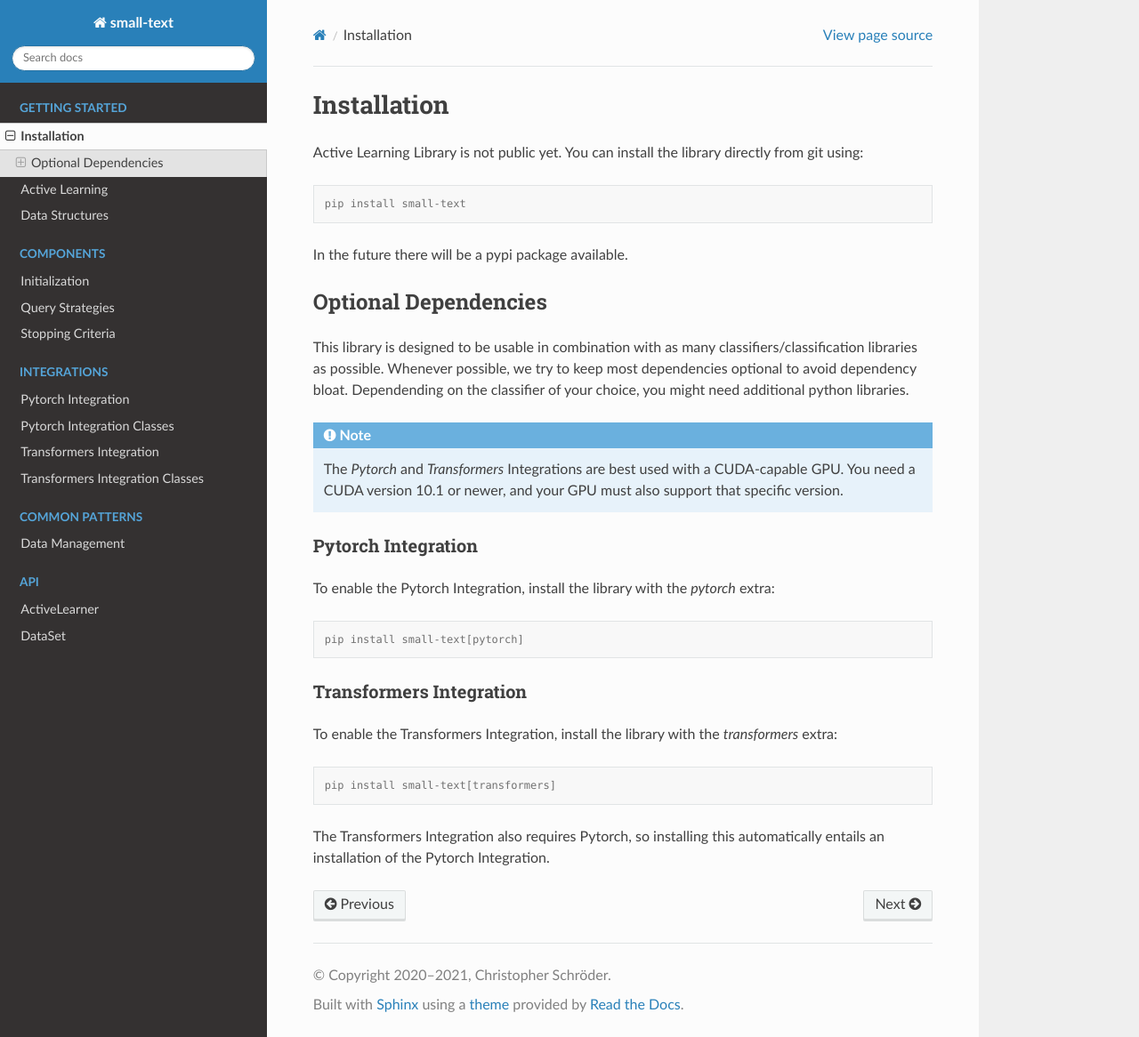
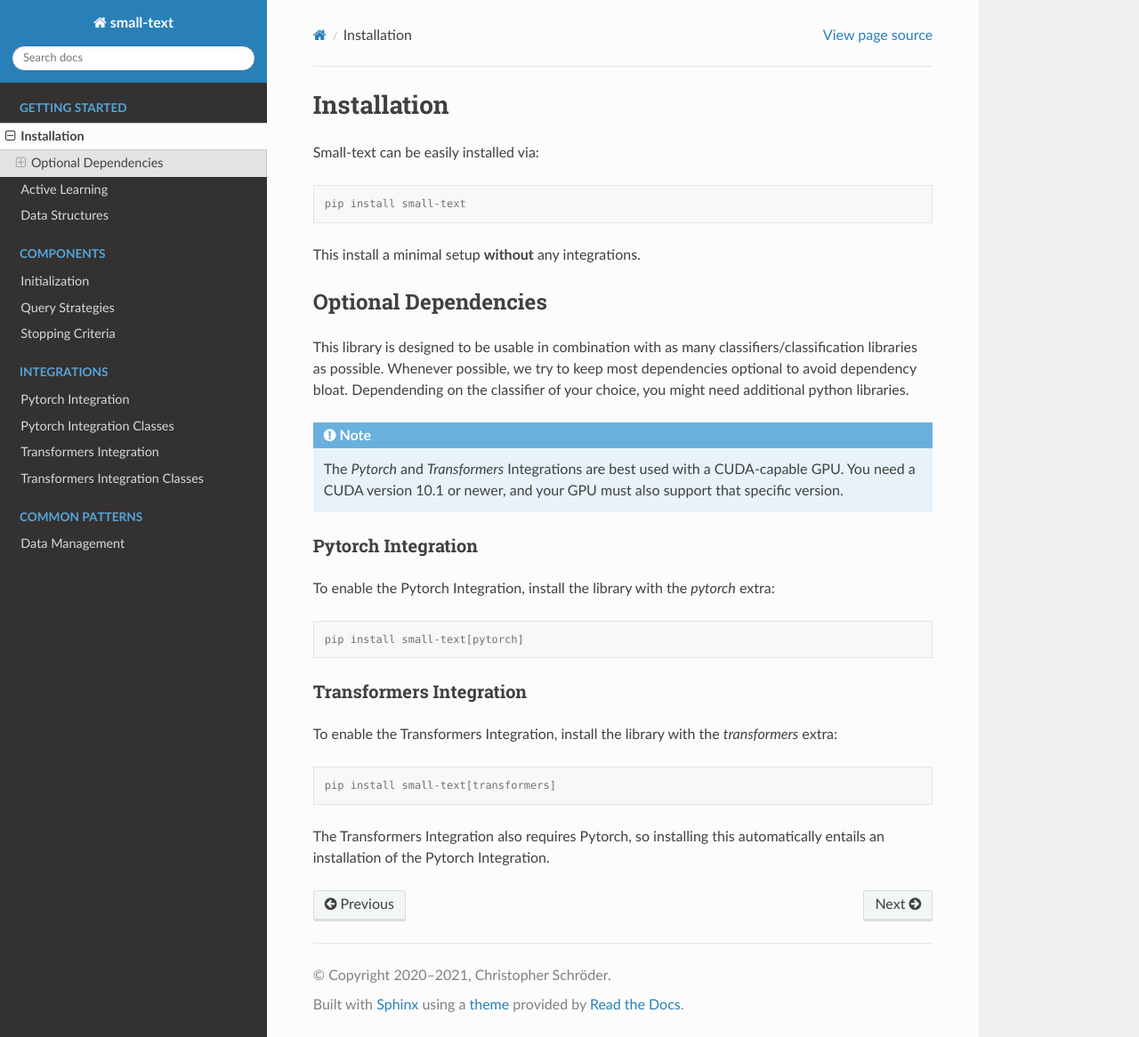
Before and after one commit to webis-de/small-text, a Sphinx documentation site: the page built from docs/install.rst, in a window 1280 px wide and 1166 px high. Shown: the whole window at 89% size. Built offline with Sphinx 7.4.7 and the Read the Docs theme 2.0.0, drawn with Linux system fonts in a browser that asks for light colours; pages that are not in the unit, such as notebooks, are missing from menus; the version number could not be read and is left out.

```diff
--- a/docs/install.rst
+++ b/docs/install.rst
@@ -4,14 +4,13 @@
 Installation
 ============
 
-Active Learning Library is not public yet. You can install the library directly from git using:
+Small-text can be easily installed via:
 
 .. code-block:: console
 
     pip install small-text
 
-In the future there will be a pypi package available.
-
+This install a minimal setup **without** any integrations.
 
 .. _installation-optional-dependencies:
 
```
Also changed, not shown: docs/index.rst (+20 -9 lines).
